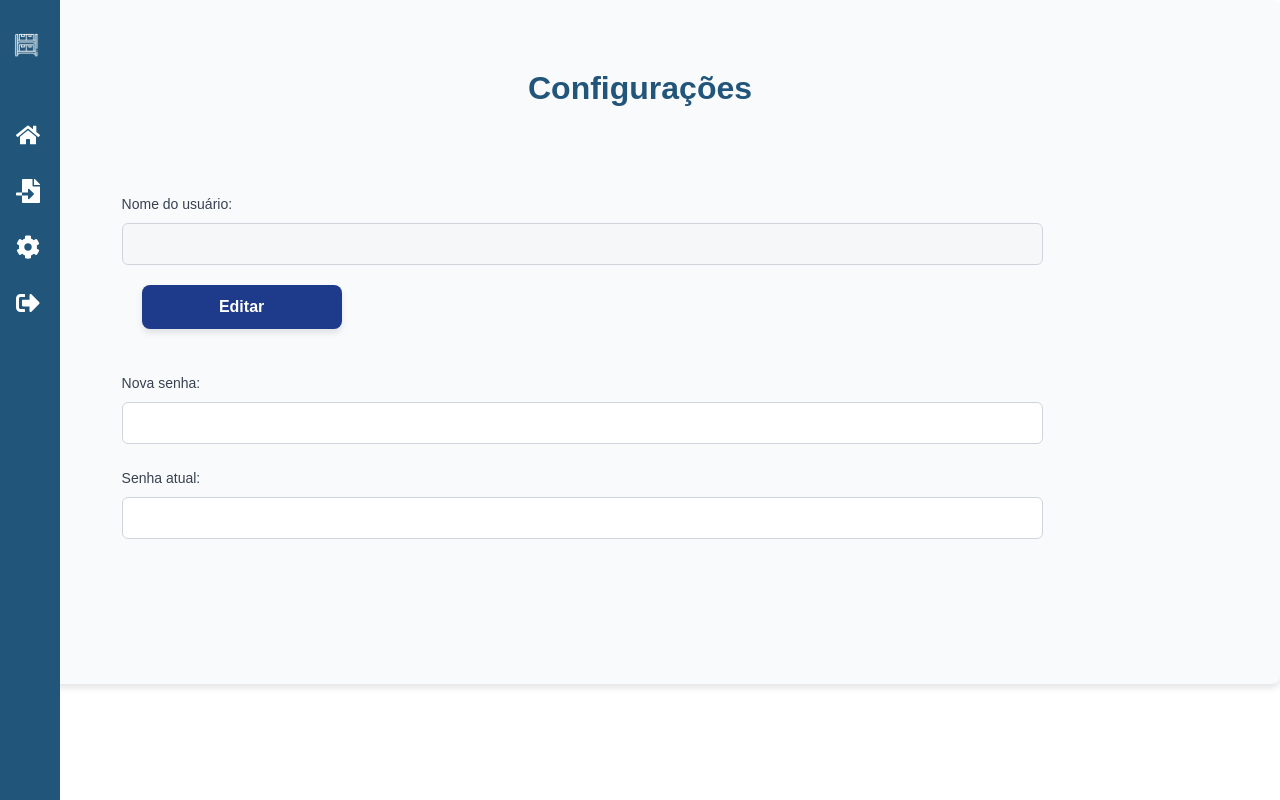
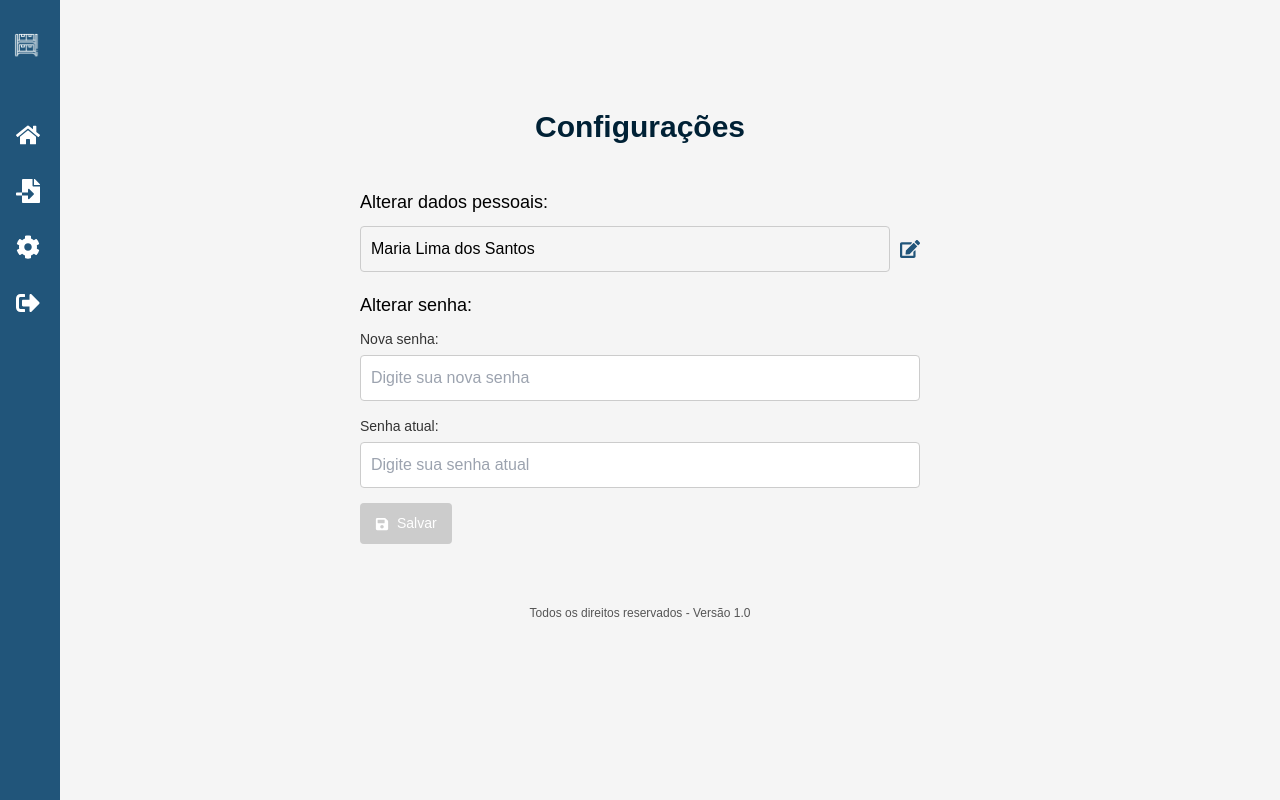
Before and after one commit to ifpebj-ti/frontend-planogram, a Next.js app: page /configuracao in a window 1280 px wide. Built offline with nearby package versions, Linux system fonts and the light colour scheme; no server answers.

Commit message:
Finalização da tela configuração

```diff
--- a/app/configuracao/page.tsx
+++ b/app/configuracao/page.tsx
@@ -1,116 +1,97 @@
 'use client';
-import React, { useState, useEffect  } from 'react';
-import { useRouter } from 'next/navigation';
-import './styles.css';
-import ButtonV from '../components/ButtonVisual/ButtonV';
-import Head from 'next/head';
-import SideNavBar from '../components/SideNavBar';
+import { FaEdit, FaSave } from "react-icons/fa";
+import "./styles.css"; // Importando o CSS
+import SideNavBar from "../components/SideNavBar";
+import { useState } from "react";
 
+export default function Configuracoes() {
 
+  const [nomeUsuario, setNomeUsuario] = useState("Maria Lima dos Santos");
+  const [nomeEditado, setNomeEditado] = useState(nomeUsuario);
+  const [editando, setEditando] = useState(false);
 
-export default function ConfigForm() {
+  // Função para ativar o modo de edição
+  const ativarEdicao = () => {
+    setEditando(true);
+  };
 
-    const [userData, setUserData] = useState({
-        name: '',
-        currentPassword: '',
-        newPassword: ''
+  // Função para salvar o nome atualizado na API
+  const salvarNome = async () => {
+    try {
+      // Envia o nome para a API
+      const response = await fetch("/api/salvar-nome", {
+        method: "POST",
+        headers: {
+          "Content-Type": "application/json",
+        },
+        body: JSON.stringify({ nome: nomeEditado }),
       });
-      const [isEditing, setIsEditing] = useState(false);
 
-      // Função para buscar os dados do usuário
-      useEffect(() => {
-        async function fetchUserData() {
-          try {
-            const response = await fetch('/api/user'); // Altere o endpoint conforme necessário
-            const data = await response.json();
-            setUserData({
-              name: data.name,
-              currentPassword: '',
-              newPassword: ''
-            });
+      if (response.ok) {
+        alert("Nome salvo com sucesso!");
+        setNomeUsuario(nomeEditado); // Atualiza o nome exibido
+        setEditando(false); // Sai do modo de edição
+      } else {
+        alert("Erro ao salvar o nome!");
+      }
     } catch (error) {
-            console.error('Erro ao buscar dados do usuário:', error);
-          }
-        }
-        fetchUserData();
-      }, []);
-
-      // Função para alternar o estado de edição
-      const toggleEditing = () => setIsEditing(!isEditing);
-
-      // Função para salvar os dados editados
-      const handleSave = async () => {
-        try {
-          await fetch('/api/user', {
-            method: 'PUT',
-            headers: { 'Content-Type': 'application/json' },
-            body: JSON.stringify({
-              name: userData.name,
-              newPassword: userData.newPassword
-            })
-          });
-          setIsEditing(false); // Desativa o modo de edição
-        } catch (error) {
-          console.error('Erro ao salvar dados do usuário:', error);
+      console.error("Erro ao salvar o nome:", error);
+      alert("Erro ao salvar o nome!");
     }
   };
+  return (
+    <div className="container">
+      <SideNavBar/>
+      <main className="content">
+        <h1>Configurações</h1>
 
-  return (
-    <div className='container'>
-
-        <SideNavBar/>
-        <h1 className="config-title">Configurações</h1>
-        <form className="form">
-        <div className="inputGroup">
-            <label className="label">Nome do usuário:</label>
-            <div className="flex items-center gap-2 mt-2">
+        <div className="card">
+          <div className="section">
+            <h2>Alterar dados pessoais:</h2>
+            <div className="input-group">
             <input
                 type="text"
-                className="input"
-                value={userData.name}
-                disabled={!isEditing} // Campo só pode ser editado no modo de edição
-                onChange={(e) => setUserData({ ...userData, name: e.target.value })}
+                value={editando ? nomeEditado : nomeUsuario}
+                readOnly={!editando}
+                onChange={(e) => setNomeEditado(e.target.value)}
+                className={`input ${editando ? "editable" : ""}`}
               />
-            {!isEditing && (
-                <ButtonV
-                className="text-blue-800 hover:text-blue-800"
-                onClick={toggleEditing}
-                label="Editar"
-                />
-            )}
+              <button className="icon-button" onClick={ativarEdicao}>
+                <FaEdit size={20} />
+              </button>
             </div>
           </div>
 
-        <div className="inputGroup">
-            <label className="label">Nova senha:</label>
-            <input
-            type="password"
-            className="input"
-            value={userData.newPassword}
-            onChange={(e) => setUserData({ ...userData, newPassword: e.target.value })}
-            />
+          {/* Alterar Senha */}
+          <div className="section">
+            <h2>Alterar senha:</h2>
+            <form>
+              <div className="form-group">
+                <label>Nova senha:</label>
+                <input type="password" placeholder="Digite sua nova senha" />
+              </div>
+              <div className="form-group">
+                <label>Senha atual:</label>
+                <input type="password" placeholder="Digite sua senha atual" />
+              </div>
+              <button
+                type="button"
+                className="save-button"
+                onClick={salvarNome}
+                disabled={!editando}
+              >
+                <FaSave />
+                Salvar
+              </button>
+            </form>
+          </div>
         </div>
 
-        <div className="inputGroup">
-            <label className="label">Senha atual:</label>
-            <input
-            type="password"
-            className="input"
-            value={userData.currentPassword}
-            onChange={(e) => setUserData({ ...userData, currentPassword: e.target.value })}
-            />
-        </div>
 
-        <div className="text-center mt-4">
-            {isEditing && (
-            <ButtonV
-                className="px-4 py-2 bg-green-600 text-white rounded hover:bg-green-700"
-                onClick={handleSave}
-                label="Salvar"
-            />
-            )}
-        </div>
-        </form>
+        <footer className="footer">
+          Todos os direitos reservados - Versão 1.0
+        </footer>
+      </main>
     </div>
   );
 }
--- a/app/configuracao/styles.css
+++ b/app/configuracao/styles.css
@@ -1,71 +1,154 @@
+
 .container {
+  display: flex;
+  height: 100vh;
+  background-color: #f5f5f5;
   padding: 5%;
-    background-color: #f9fafb;
-    border-radius: 0.5rem;
-    box-shadow: 0 4px 6px rgba(0, 0, 0, 0.1);
-    width: 100%;
-    max-width: 100%;
-
-  }
-  .config-title {
-    font-size: 2rem;
-    font-weight: bold;
-    color: #21557A;
-    text-align: center;
-    margin-bottom: 24px;
 }
 
-  .title {
-    font-size: 1.5rem;
-    font-weight: bold;
-    text-align: center;
-    margin-bottom: 1.5rem;
-    color: #1d4ed8;
+
+.sidebar {
+  width: 60px;
+  background-color: #1e3a8a;
+  display: flex;
+  flex-direction: column;
+  align-items: center;
+  padding-top: 20px;
 }
 
-  .form{
-    padding: 5%;
-    width: 90%;
+.sidebar .icon {
+  color: white;
+  margin: 15px 0;
+  font-size: 20px;
+  text-decoration: none;
+  transition: color 0.3s;
 }
 
-  .inputGroup {
-    margin-bottom: 1.5rem;
+.sidebar .icon:hover {
+  color: #93c5fd;
 }
 
-  .label {
-    display: block;
-    font-size: 0.875rem;
-    font-weight: 500;
-    color: #374151;
-    margin-bottom: 0.5rem;
+
+.content {
+  flex: 1;
+  padding: 40px;
+  background-color: #f5f5f5;
 }
 
-  .input {
-    width: 100%;
-    border: 1px solid #d1d5db;
-    border-radius: 0.375rem;
-    padding: 0.5rem 1rem;
-    font-size: 1rem;
-    color: #374151;
+.content h1 {
+  text-align: center;
+  font-size: 30px;
+  margin-bottom: 20px;
+  color: #002135;
+  font-weight: bold;
 }
 
-  .input:focus {
-    outline: none;
-    border-color: #2563eb;
-    box-shadow: 0 0 0 2px rgba(37, 99, 235, 0.5);
+.card {
+  background-color: #f5f5f5;
+  padding: 20px;
+  max-width: 600px;
+  margin: 0 auto;
 }
 
-  .button {
-    display: inline-block;
-    padding: 0.75rem 1.5rem;
-    background-color: #2563eb;
+
+.section {
+  margin-bottom: 20px;
+}
+
+.section h2 {
+  font-size: 18px;
+  margin-bottom: 10px;
+}
+
+.input-group {
+  display: flex;
+  align-items: center;
+}
+
+.input-group .input {
+  flex: 1;
+  padding: 10px;
+  border: 1px solid #ccc;
+  border-radius: 4px;
+  background-color: #f5f5f5;
+}
+
+.icon-button {
+  background: none;
+  border: none;
+  margin-left: 10px;
+  cursor: pointer;
+  color: #21557A;
+}
+
+.icon-button:hover {
+  color: #2563eb;
+}
+
+.form-group {
+  margin-bottom: 15px;
+}
+
+.form-group label {
+  display: block;
+  margin-bottom: 5px;
+  font-size: 14px;
+  color: #333;
+}
+
+.form-group input {
+  width: 100%;
+  padding: 10px;
+  border: 1px solid #ccc;
+  border-radius: 4px;
+}
+
+/* Botão de salvar */
+.save-button {
+  display: flex;
+  align-items: center;
+  gap: 8px;
+  background-color: #21557A;
   color: white;
-    font-weight: bold;
-    border-radius: 0.375rem;
-    text-align: center;
+  padding: 10px 15px;
+  border: none;
+  border-radius: 4px;
+  cursor: pointer;
+  font-size: 14px;
   transition: background-color 0.3s;
 }
 
-  .button:hover {
-    background-color: #1d4ed8;
+.save-button:hover {
+  background-color: #2563eb;
 }
+
+
+.footer {
+  text-align: center;
+  margin-top: 20px;
+  font-size: 12px;
+  color: #555;
+}
+
+.input.editable {
+  border: 1px solid #2563eb;
+  background-color: #ffffff;
+  color: #333;
+}
+
+
+.save-button:disabled {
+  background-color: #ccc;
+  cursor: not-allowed;
+}
+
+
+.save-button:not(:disabled) {
+  background-color: #1e3a8a;
+  color: white;
+  cursor: pointer;
+}
+
+.save-button:not(:disabled):hover {
+  background-color: #2563eb;
+}
--- a/package.json
+++ b/package.json
@@ -16,7 +16,7 @@
     "next": "^15.0.3",
     "react": "^18.3.1",
     "react-dom": "^18.3.1",
-    "react-icons": "^5.3.0"
+    "react-icons": "^5.4.0"
   },
   "devDependencies": {
     "@babel/preset-env": "^7.26.0",
```
Also changed, not shown: 1 other file (tests, documents, lock files or other folders). Lines whose indentation alone changed are shown as unchanged.
